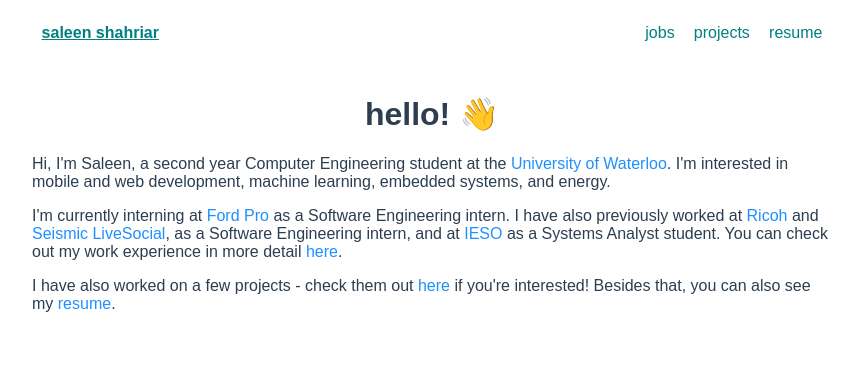
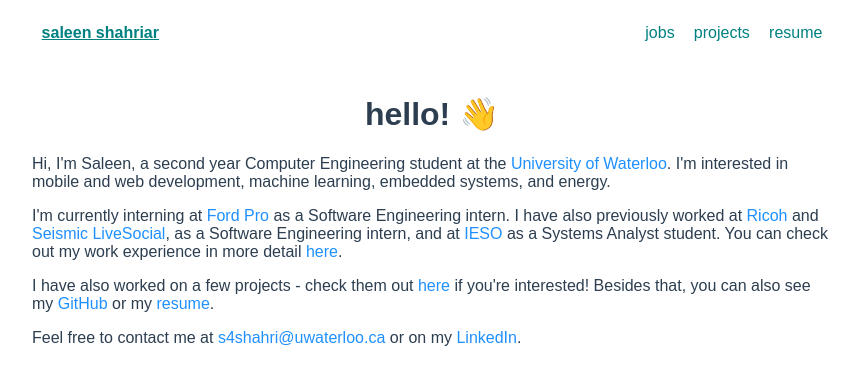
Before and after one commit to ssaleen/ssaleen.github.io, a Vue app: page / in a window 1280 px wide. Shown: the top 384 px of the page, without its empty margins (208-1067 px from the left). Built offline with nearby package versions, Linux system fonts and the light colour scheme.

Commit message:
added more links

```diff
--- a/src/views/HomeView.vue
+++ b/src/views/HomeView.vue
@@ -23,7 +23,15 @@
     <p>
       I have also worked on a few projects - check them out
       <router-link to="/projects">here</router-link>
-      if you're interested! Besides that, you can also see my <a href="/saleen_resume.pdf" target="_blank">resume</a>.
+      if you're interested! Besides that, you can also see my
+      <a href="https://github.com/ssaleen" target="_blank">GitHub</a> or my
+      <a href="/saleen_resume.pdf" target="_blank">resume</a>.
+    </p>
+    <p>
+      Feel free to contact me at
+      <a href="mailto:s4shahri@uwaterloo.ca">s4shahri@uwaterloo.ca</a>
+      or on my
+      <a href="http://www.linkedin.com/in/saleenshahriar" target="_blank">LinkedIn</a>.
     </p>
   </div>
 </template>
```
